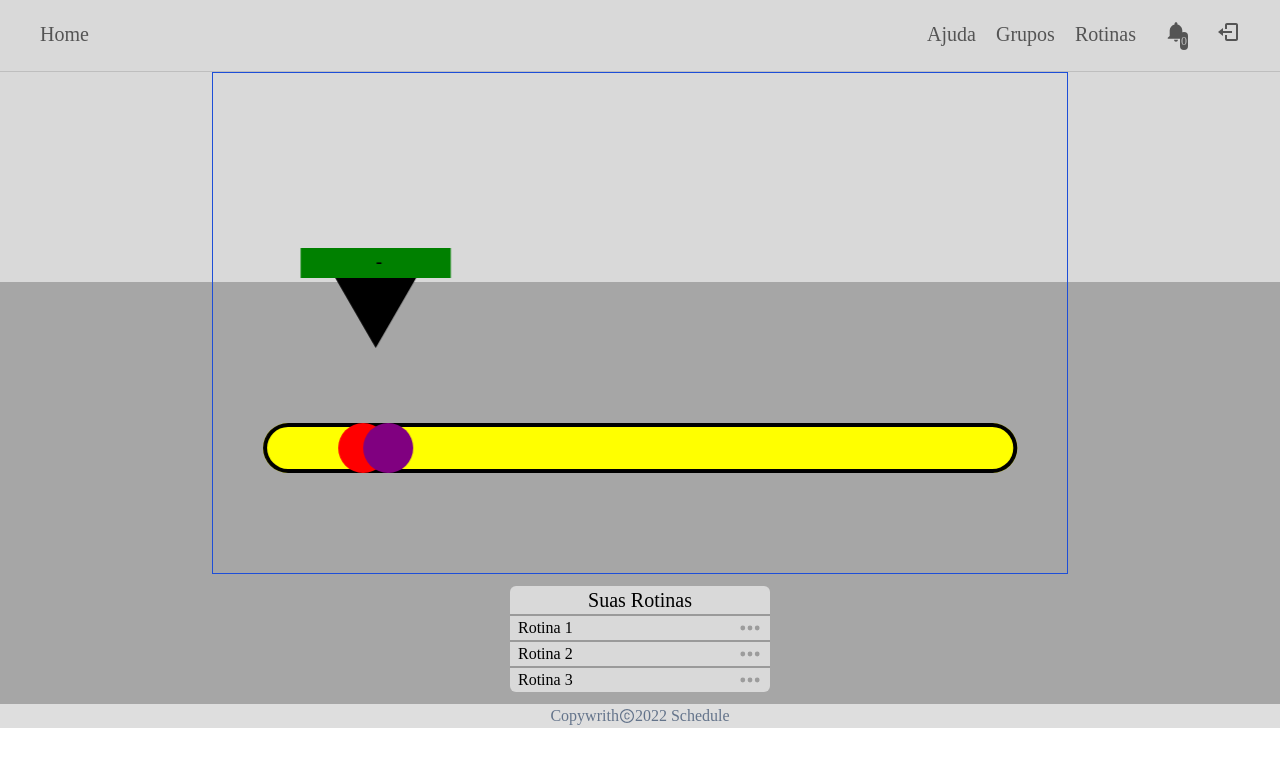
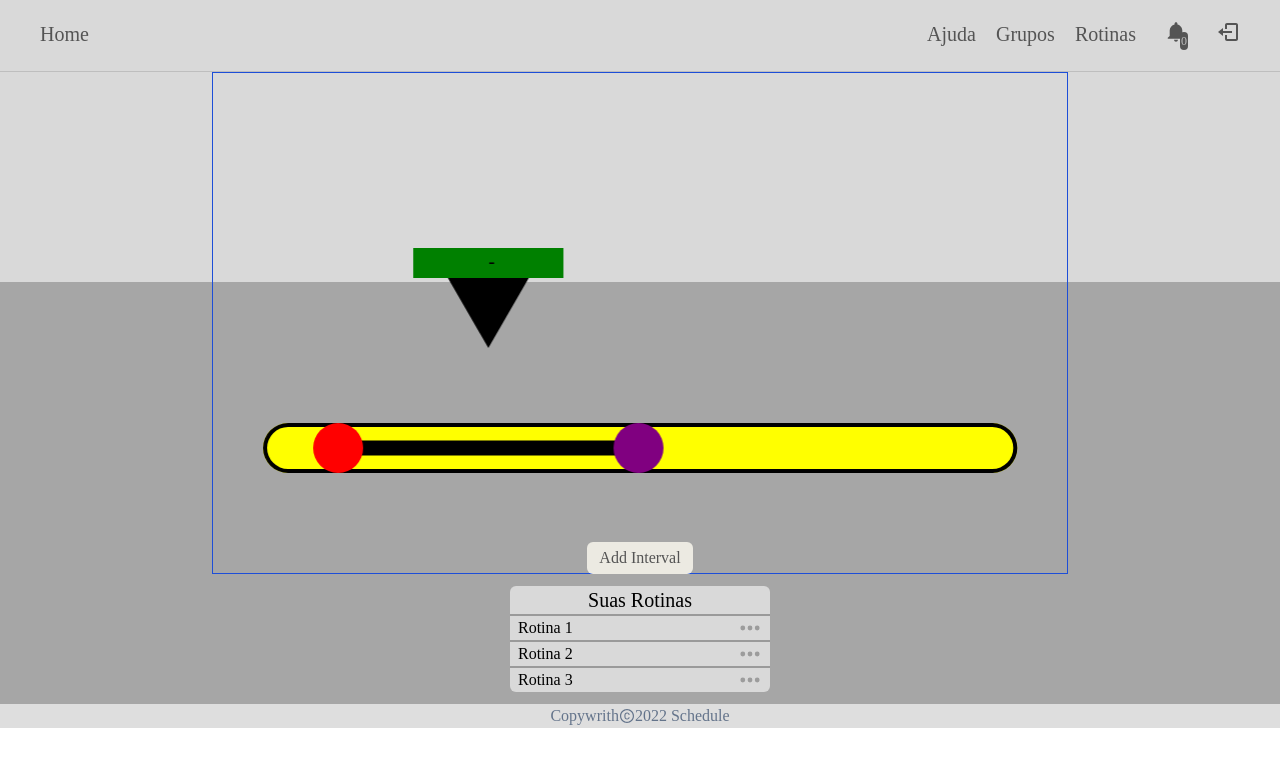
Before and after one commit to Pd-Troia/schedule_vite_tail, a React (Vite) app: page /panel/rotinas in a window 1280 px wide. Shown: the top 766 px of the page. Built offline with nearby package versions, Linux system fonts and the light colour scheme; no server answers; a web font is replaced by a local one.

Commit message:
New approach circles

```diff
--- a/src/components/layout/Panel/Routines/RoutineBarKonva/IntervalCircles.tsx
+++ b/src/components/layout/Panel/Routines/RoutineBarKonva/IntervalCircles.tsx
@@ -10,17 +10,16 @@ import { Layer, Circle, Line, Rect, RegularPolygon, Text } from 'react-konva'
 import { ref } from 'yup'
 import { intervalToHour } from '../../../../functions/Routine/intervalToHour'
 import { intervalToTimestamp } from '../../../../functions/Routine/intervalToTimeStamp'
-import { Iaction } from './IntervalsCirclesGroup'
+import { RoutineContext } from '../../../../pages/Panel/Routines'
 export interface IIntervalCirclesProps {
-    initialPositionCircles: number
-    diffPosCircles: number
     strokeLine: number
     yPos: number
-    marginLeft:number
+    marginLeft: number
     circleHeight: number
     locket: boolean
-    id:number
-    intervalsDispatcHandle: React.Dispatch<Iaction>
+    id: number
+    circle1Pos:number
+    circle2Pos:number
 }
 const getDistanceCircles = (n1: number, n2: number): number => {
     if(n2<n1){
@@ -31,22 +30,22 @@ const getDistanceCircles = (n1: number, n2: number): number => {
 }
 // start component
 export function IntervalCircles({
-    initialPositionCircles,
     circleHeight,
     strokeLine,
-    diffPosCircles,
     yPos,
     marginLeft,
     locket,
-    intervalsDispatcHandle,
-    id
+    id,
+    circle1Pos,
+    circle2Pos
 }: IIntervalCirclesProps) {
+    const {intervalsDispatch} = React.useContext(RoutineContext)
+
     const refCircle1 = React.useRef<CircleInterface | null>(null)
     const refCircle2 = React.useRef<CircleInterface | null>(null)
     const refLine = React.useRef<LineInterface | null>(null)
     const refRect = React.useRef<RectInterface | null>(null)
     const refTriangle = React.useRef<RegularPolygonInterface | null>(null)
-    const refLayer = React.useRef<LayerInterface | null>(null)
     const refTextLeft = React.useRef<TextInterface | null>(null)
     const refTextRight = React.useRef<TextInterface | null>(null)
     const refTextMiddle = React.useRef<TextInterface | null>(null)
@@ -55,10 +54,15 @@ export function IntervalCircles({
     const marginRight = 1
     const marginCircleToBar = 25
 
+    const turnSelected = ()=>{
+        intervalsDispatch({ type: 'SELECTED_INTERVAL', payload: { id } })
+    }
+
     const handleDrag = (e: KonvaEventObject<DragEvent>) => {
         let xPos = e.target.x()
-        if (xPos > e.target.getLayer().width()-marginLeft*3  ) {
-            xPos = e.target.getLayer().width()-marginLeft*3
+        const layer = e.target.getLayer()
+        if (xPos > layer.width()-marginLeft*3  ) {
+            xPos = layer.width()-marginLeft*3
         }
         if (xPos < 0) {
             xPos = 0
@@ -95,18 +99,18 @@ export function IntervalCircles({
             const rightPosition =(refRect.current?.x() || 0) + (4 * informationBoxWidth) / 6 - marginRight
             const value1 = intervalToTimestamp(
                 refCircle1.current?.x() || 0,
-                (refLayer.current?.width() || 0) - marginLeft * 3
+                (layer.width() || 0) - marginLeft * 3
             )
             const value2 = intervalToTimestamp(
                 refCircle2.current?.x() || 0,
-                (refLayer.current?.width() || 0) - marginLeft * 3
+                (layer.width() || 0) - marginLeft * 3
             )
             refTextLeft.current &&
                 refTextLeft.current.setAttrs({
                     x: value1 < value2 ? leftPosition : rightPosition,
                     text: intervalToHour(
                         refCircle1.current?.x() || 0,
-                        (refLayer.current?.width() || 0) - marginLeft * 3
+                        (layer.width() || 0) - marginLeft * 3
                     ),
                 })
             refTextRight.current &&
@@ -114,7 +118,7 @@ export function IntervalCircles({
                     x: value2 < value1 ? leftPosition : rightPosition,
                     text: intervalToHour(
                         refCircle2.current?.x()||0,
-                        (refLayer.current?.width()||0) - marginLeft*3
+                        (layer.width()||0) - marginLeft*3
                     )
                 })
             refTextMiddle.current &&
@@ -123,20 +127,34 @@ export function IntervalCircles({
                         (refRect.current?.x() || 0) +
                         informationBoxWidth/2,
                 })
-            //register changes
-            intervalsDispatcHandle({
+
+
+    }
+    const registerChanges = (e: KonvaEventObject<DragEvent>) => {
+        const layer = e.target.getLayer()
+        const value1 = intervalToTimestamp(
+            refCircle1.current?.x() || 0,
+            (layer.width() || 0) - marginLeft * 3
+        )
+        const value2 = intervalToTimestamp(
+            refCircle2.current?.x() || 0,
+            (layer.width() || 0) - marginLeft * 3
+        )
+        intervalsDispatch({
             type: 'UPDATE_INTERVAL',
             payload: {
                 initial: value1 < value2 ? value1 : value2,
                 ending: value1 < value2 ? value2 : value1,
-                    label: "macarrão",
-                    id:id,
-                    locket:locket
+                label: 'macarrão',
+                id,
+                locket,
+                circle1Pos: refCircle1.current?.x() ?? 0,
+                circle2Pos: refCircle2.current?.x() ?? 0,
             },
         })
     }
     return (
-        <Layer ref={refLayer} x={marginLeft + marginCircleToBar}>
+        <>
             <RegularPolygon
                 ref={refTriangle}
                 rotation={180}
@@ -145,7 +163,7 @@ export function IntervalCircles({
                 sides={3}
                 radius={50}
                 fill="black"
-                x={initialPositionCircles + diffPosCircles / 2}
+                x={ (circle1Pos+circle2Pos)  / 2}
                 y={yPos - 150}
             />
             <Rect
@@ -154,8 +172,8 @@ export function IntervalCircles({
                 height={30}
                 x={
                     getDistanceCircles(
-                        initialPositionCircles,
-                        initialPositionCircles + diffPosCircles
+                        circle1Pos,
+                        circle2Pos,
                     ) -
                     informationBoxWidth / 2
                 }
@@ -167,8 +185,8 @@ export function IntervalCircles({
                 text={''}
                 fontSize={20}
                 x={
-                    initialPositionCircles +
-                    diffPosCircles / 2 -
+                    (circle1Pos +
+                    circle2Pos) / 2 -
                     informationBoxWidth / 2
                 }
                 y={yPos - 195}
@@ -178,8 +196,8 @@ export function IntervalCircles({
                 text="-"
                 fontSize={20}
                 x={getDistanceCircles(
-                    initialPositionCircles,
-                    initialPositionCircles + diffPosCircles
+                    circle1Pos,
+                    circle2Pos
                 )}
                 y={yPos - 195}
             />
@@ -188,8 +206,8 @@ export function IntervalCircles({
                 text={''}
                 fontSize={20}
                 x={
-                    initialPositionCircles +
-                    diffPosCircles / 2 +
+                    (circle1Pos +
+                    circle2Pos) / 2 +
                     informationBoxWidth / 6 -
                     marginRight
                 }
@@ -201,30 +219,32 @@ export function IntervalCircles({
                 strokeWidth={strokeLine}
                 lineCap="round"
                 points={[
-                    initialPositionCircles,
+                    circle1Pos,
                     yPos,
-                    initialPositionCircles + diffPosCircles,
+                    circle2Pos,
                     yPos,
                 ]}
             />
             <Circle
+                onDragEnd={registerChanges}
                 ref={refCircle1}
                 draggable={!locket}
                 onDragMove={handleDrag}
-                x={initialPositionCircles}
+                x={circle1Pos}
                 y={yPos}
                 fill="red"
                 radius={circleHeight}
             />
             <Circle
+                onDragEnd={registerChanges}
                 ref={refCircle2}
                 draggable={!locket}
                 onDragMove={handleDrag}
-                x={initialPositionCircles + diffPosCircles}
+                x={circle2Pos}
                 y={yPos}
                 fill="purple"
                 radius={circleHeight}
             />
-        </Layer>
+        </>
     )
 }
--- a/src/components/layout/Panel/Routines/RoutineBarKonva/IntervalsCirclesGroup.tsx
+++ b/src/components/layout/Panel/Routines/RoutineBarKonva/IntervalsCirclesGroup.tsx
@@ -1,82 +1,35 @@
 import * as React from 'react'
 import { IntervalCircles } from './IntervalCircles'
+import { RoutineContext } from '../../../../pages/Panel/Routines'
+import { Layer } from 'react-konva'
 
 export interface IIntervalsCirclesGroupProps {}
-interface IintervaleState
-    extends Array<{
-        initial: number
-        ending: number
-        label: string
-        id: number
-        locket: boolean
-    }> {}
-export interface Iaction {
-    type: string
-    payload: any
-}
 
-const intervalReducer = (
-    state: IintervaleState,
-    action: Iaction
-): IintervaleState => {
-    switch (action.type) {
-        case 'ADD_INTERVAL':
-            const interval = {...action.payload}
-            console.log(state[state.length - 1].id)
-            interval.id = state[state.length - 1].id + 1
-            return [...state, interval]
-        case 'DELETE_INTERVAL':
-            if (state.length < 2) {
-                return state
-            }
-            return state.filter((interval) => interval.id != action.payload)
-        case 'UPDATE_INTERVAL':
-            state[action.payload.id] = action.payload
-            console.log(state)
-            return state
-        case 'LOCK_INTERVAL':
-            const id = action.payload.id
-        default:
-            return state
-    }
-}
 
-const initialInterval = [
-    {
-        initial: 1,
-        ending: 2,
-        label: 'a',
-        id: 0,
-        locket: false,
-    },
-]
+
 export function IntervalsCirclesGroup({}: IIntervalsCirclesGroupProps) {
+    const {intervals} = React.useContext(RoutineContext)
     const barHeight = 50
     const yPos = 350
     const marginBar = 50
-    const [intervals, intervalsDispatch] = React.useReducer(
-        intervalReducer,
-        initialInterval
-    )
     return (
-        <>
+        <Layer x={marginBar + marginBar/2}>
             {intervals &&
                 intervals.map((element: any) => {
                     return (
                         <IntervalCircles
                             key={element.id}
                             id={element.id}
-                            initialPositionCircles={barHeight / 2 + marginBar}
-                            diffPosCircles={barHeight / 2}
                             yPos={barHeight / 2 + yPos}
                             circleHeight={barHeight / 2}
                             strokeLine={15}
                             marginLeft={marginBar}
                             locket={false}
-                            intervalsDispatcHandle={intervalsDispatch}
+                            circle1Pos={element.circle1Pos}
+                            circle2Pos={element.circle2Pos}
                         />
                     )
                 })}
-        </>
+        </Layer>
     )
 }
--- a/src/components/pages/Panel/Routines.tsx
+++ b/src/components/pages/Panel/Routines.tsx
@@ -1,17 +1,107 @@
 import * as React from 'react'
 import { RoutinesList } from '../../layout/Panel/Routines/RoutinesList'
 import { RoutineBar } from '../../layout/Panel/Routines/RoutineBarKonva/RoutineBar'
+import { MdAddLocationAlt } from 'react-icons/md'
 export interface IPanelRoutinesProps {}
 
+interface IintervaleState
+    extends Array<{
+        initial: number,
+        ending: number,
+        label: string,
+        id: number,
+        locket: boolean,
+        circle1Pos: number,
+        circle2Pos: number,
+    }> {}
+export interface Iaction {
+    type: string
+    payload: any
+}
+export interface RoutineContext {
+    intervals: IintervaleState
+    intervalsDispatch: React.Dispatch<Iaction>
+}
+const initialInterval = [
+    {
+        initial: 0,
+        ending: 0,
+        label: 'none',
+        id: 0,
+        locket: false,
+        circle1Pos: 50,
+        circle2Pos:350
+    },
+]
+const initialContext = {
+    intervals:initialInterval,
+    intervalsDispatch: ()=>{console.log("Context problem, without dispatch")}
+}
+
+export const RoutineContext = React.createContext<RoutineContext>(initialContext)
+
+const intervalReducer = (state: IintervaleState,action: Iaction): IintervaleState => {
+    const initialPosCircles = [50,100]
+    switch (action.type) {
+        case 'ADD_INTERVAL':
+            const interval = { ...action.payload }
+            interval.id = state[state.length - 1].id + 1
+            interval.circle1Pos = initialPosCircles[0]
+            interval.circle2Pos = initialPosCircles[1]
+            return [...state, interval]
+        case 'DELETE_INTERVAL':
+            if (state.length < 2) {
+                return state
+            }
+            return state.filter((interval) => {
+                console.log(interval)
+                return interval.id === action.payload})
+        case 'UPDATE_INTERVAL':
+            const intervals = state.slice()
+            const item = intervals.find((element)=>{
+                return action.payload.id === element.id
+            })!
+            const indexItem = intervals.indexOf(item)
+            intervals.splice(indexItem,1)
+            intervals.push(action.payload)
+            console.log(intervals)
+            return intervals
+
+        case 'SELECTED_INTERVAL':
+            return state
+        default:
+            return state
+    }
+}
+
 export function Routines(props: IPanelRoutinesProps) {
+    const [intervals, intervalsDispatch] = React.useReducer(
+        intervalReducer,
+        initialInterval
+        )
+        const addInterval = ()=>{
+            intervalsDispatch({type:"ADD_INTERVAL",payload:null})
+        }
+    const cssButton = "rounded-md px-3 py-1 bg-input"
+    const cssButtonHover = ""
     return (
+        <RoutineContext.Provider value={{ intervals, intervalsDispatch }}>
             <main className="flex flex-col">
-            <div className="flex justify-center">
+                <div className="relative flex justify-center">
                     <RoutineBar />
+                    <button
+                        onClick={addInterval}
+                        className={`absolute bottom-0 ${cssButton} ${cssButtonHover}`}
+                    >
+                        <span className='text-label'>
+                            Add Interval
+                            </span>
+                    </button>
                 </div>
                 <div className="flex items-center justify-center p-3">
                     <RoutinesList />
                 </div>
             </main>
+        </RoutineContext.Provider>
     )
 }
```
Also changed, not shown: src/components/functions/hooks/useGetRoutinesAsync.ts (+1 -24 lines). Lines whose indentation alone changed are shown as unchanged.
